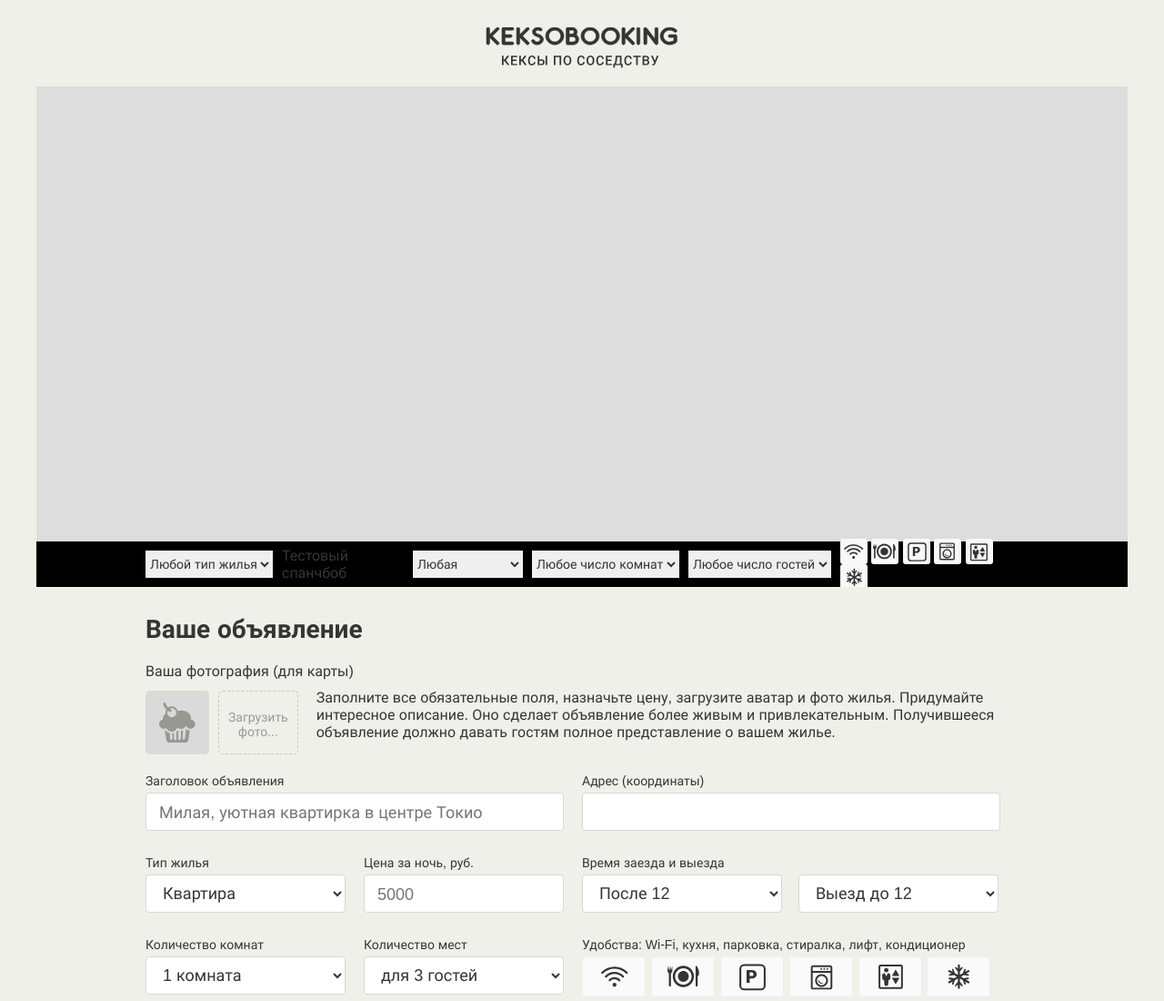
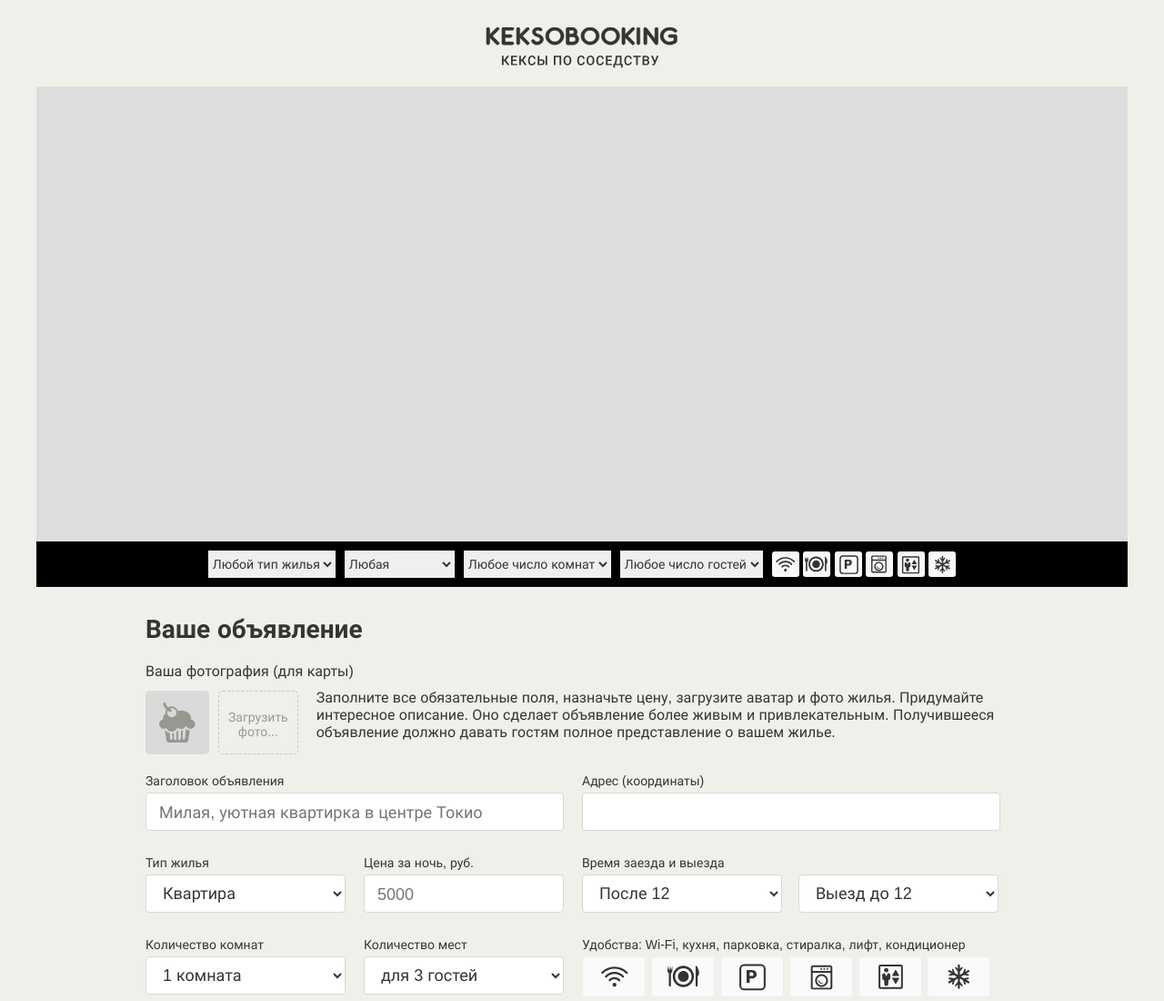
Before and after one commit to crucian-afk/1742025-keksobooking-23, a website: page index.html in a window 1280 px wide. Shown: the top 1100 px of the page at 91% size. Drawn offline with Linux system fonts and the light colour scheme.

Commit message:
Убрал ненужный тестовый элемент, дальше будут только по делу

```diff
--- a/index.html
+++ b/index.html
@@ -32,7 +32,6 @@
             <option value="house">Дом</option>
             <option value="palace">Дворец</option>
           </select>
-          <span class="test">Тестовый спанчбоб</span>
           <select name="housing-price" id="housing-price" class="map__filter">
             <option value="any" selected>Любая</option>
             <option value="middle">10000 - 50000&#x20bd;</option>
```
